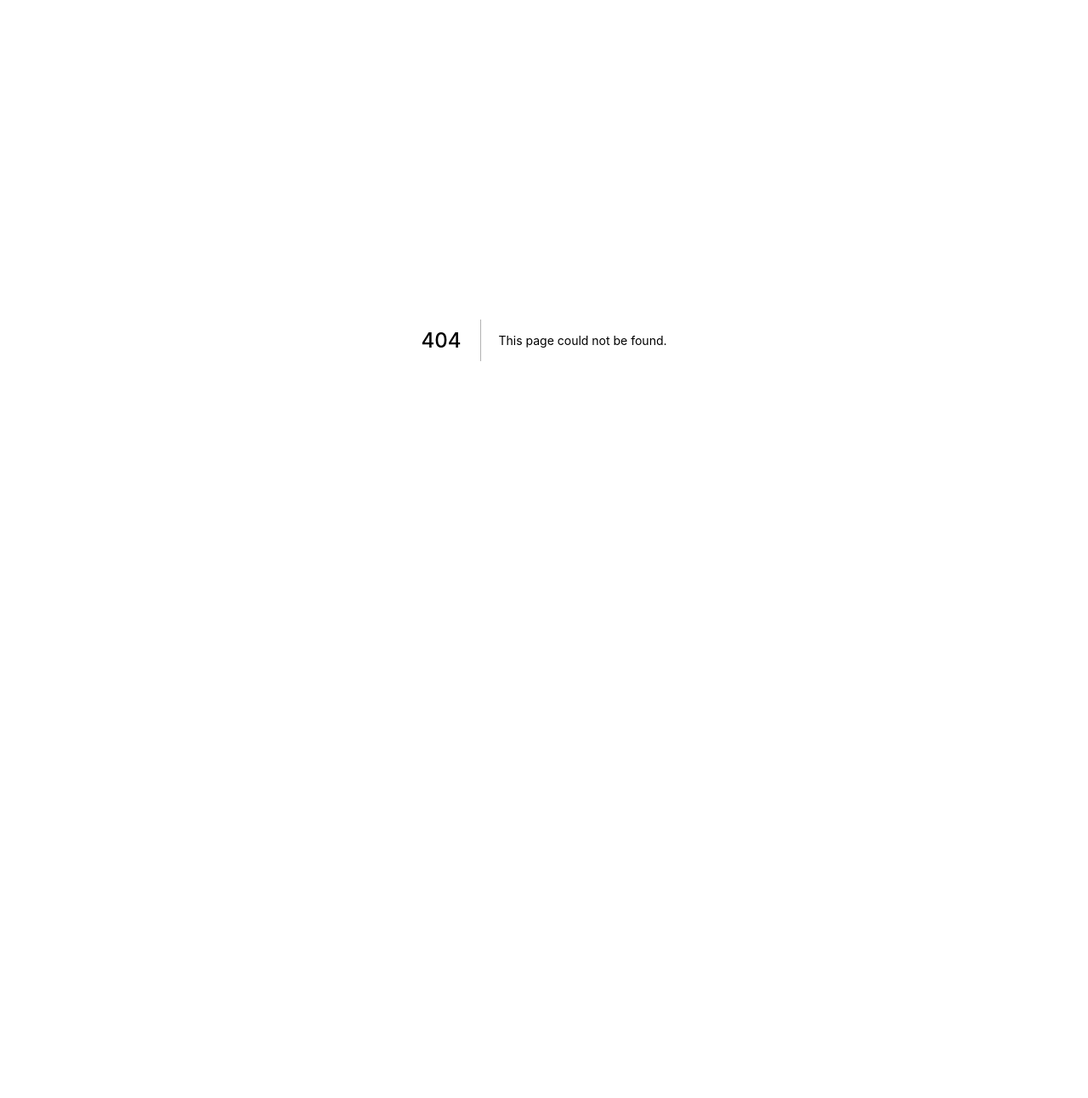
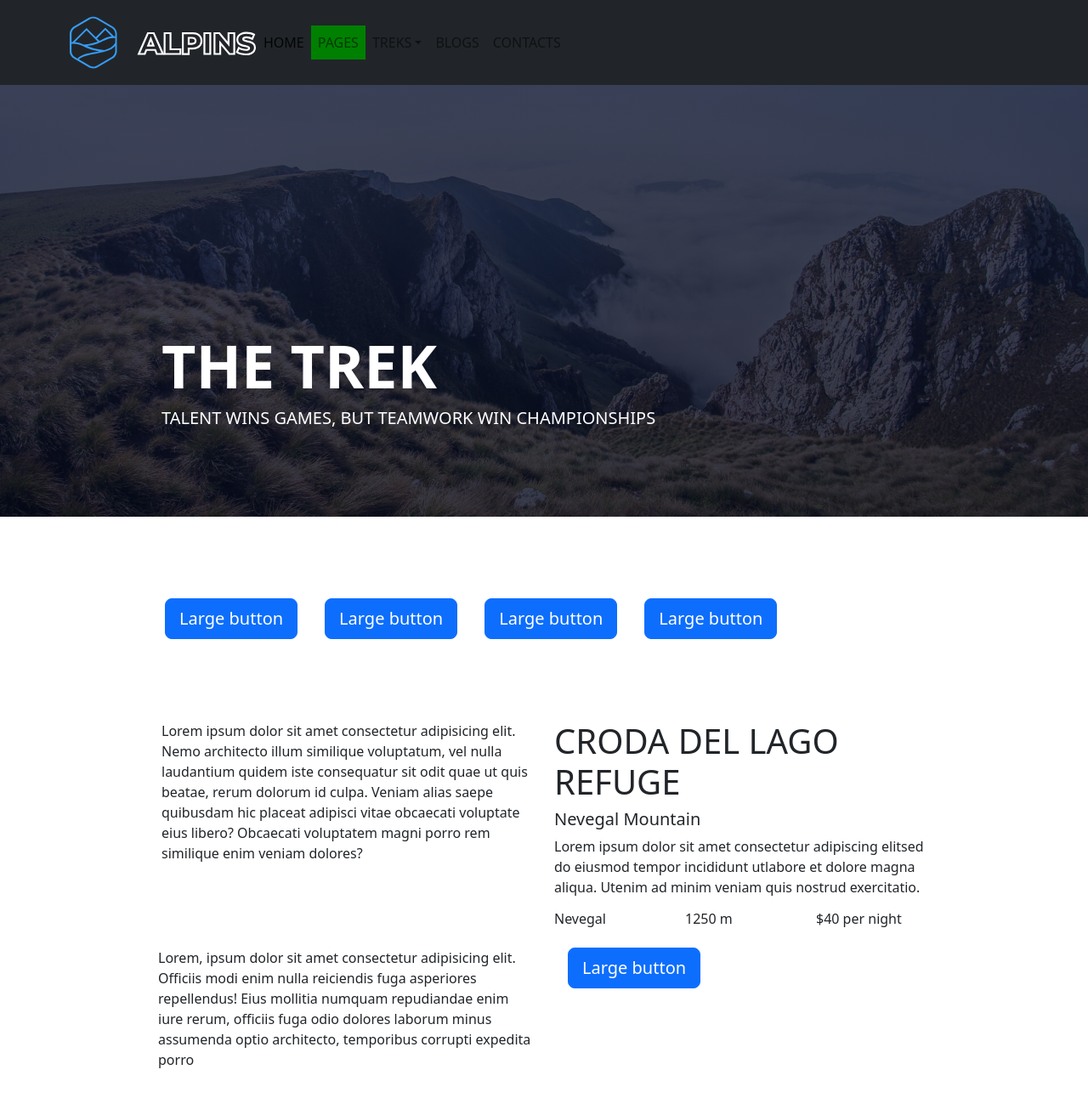
Before and after one commit to lokichaulagain/mern-travel, a Next.js app in the folder frontend/: page /shelter in a window 1280 px wide. Before the commit this address had no page. Shown: the top 1292 px of the page at 85% size. Before the commit the page ends 800 px from the top, so only its background shows below. Built offline with nearby package versions, Linux system fonts and the light colour scheme.

Commit message:
done for today

```diff
--- /dev/null
+++ b/frontend/src/components/shelter/ShelterCenterImage.tsx
@@ -0,0 +1,34 @@
+import React from "react";
+import styles from "../../styles/scss/shelter/ShelterCenterImage.module.scss";
+
+const ShelterCenterImage = () => {
+  return (
+    <div className="container py-5 px-5 ">
+      <div className="container px-5">
+        <div className="row py-5 my-5 px-4">
+          <div className="col">
+            <h6 className={`${styles.title}`}>Data</h6>
+            <h1 className={`${styles.title}`}>25 JAN</h1>
+          </div>
+
+          <div className="col">
+            <h6 className={`${styles.title}`}>Distance</h6>
+            <h1 className={`${styles.title}`}>8.5 KM</h1>
+          </div>
+
+          <div className="col">
+            <h6 className={`${styles.title}`}>Group size</h6>
+            <h1 className={`${styles.title}`}>10</h1>
+          </div>
+
+          <div className="col">
+            <h6 className={`${styles.title}`}>Duration</h6>
+            <h1 className={`${styles.title}`}>2 DAYS</h1>
+          </div>
+        </div>
+      </div>
+    </div>
+  );
+};
+
+export default ShelterCenterImage;
--- /dev/null
+++ b/frontend/src/components/shelter/ShelterSection3.tsx
@@ -0,0 +1,79 @@
+import React from "react";
+
+const ShelterSection3 = () => {
+  return (
+    <div>
+      {/* 4 button  */}
+      <div className="container px-4">
+        <div className="row p-5">
+          <div className="col p-5 gap-5">
+            <button type="button" className="btn btn-primary mx-3 btn-lg">
+              Large button
+            </button>
+
+            <button type="button" className="btn btn-primary mx-3 btn-lg">
+              Large button
+            </button>
+
+            <button type="button" className="btn btn-primary  mx-3 btn-lg">
+              Large button
+            </button>
+
+            <button type="button" className="btn btn-primary  mx-3 btn-lg">
+              Large button
+            </button>
+          </div>
+        </div>
+      </div>
+      {/* carousel row */}
+
+      <div className="container pb-5  mb-5 px-5">
+        <div className="container px-5">
+          <div className="row px-4">
+            <div className="col">
+              Lorem ipsum dolor sit amet consectetur adipisicing elit. Nemo
+              architecto illum similique voluptatum, vel nulla laudantium quidem
+              iste consequatur sit odit quae ut quis beatae, rerum dolorum id
+              culpa. Veniam alias saepe quibusdam hic placeat adipisci vitae
+              obcaecati voluptate eius libero? Obcaecati voluptatem magni porro
+              rem similique enim veniam dolores?
+            </div>
+
+            <div className="col">
+              <h1>CRODA DEL LAGO REFUGE</h1>
+              <h5>Nevegal Mountain</h5>
+              <p>
+                Lorem ipsum dolor sit amet consectetur adipiscing elitsed do
+                eiusmod tempor incididunt utlabore et dolore magna aliqua.
+                Utenim ad minim veniam quis nostrud exercitatio.
+              </p>
+              <div className="row">
+                <h6 className="col">Nevegal</h6>
+                <h6 className="col">1250 m</h6>
+                <h6 className="col">$40 per night</h6>
+              </div>
+            </div>
+          </div>
+          {/* multiCarousel and button row */}
+          <div className="row  my-3 mx-2">
+            <div className="col">
+              Lorem, ipsum dolor sit amet consectetur adipisicing elit. Officiis
+              modi enim nulla reiciendis fuga asperiores repellendus! Eius
+              mollitia numquam repudiandae enim iure rerum, officiis fuga odio
+              dolores laborum minus assumenda optio architecto, temporibus
+              corrupti expedita porro
+            </div>
+
+            <div className="col">
+              <button type="button" className="btn btn-primary  mx-3 btn-lg">
+                Large button
+              </button>
+            </div>
+          </div>
+        </div>
+      </div>
+    </div>
+  );
+};
+
+export default ShelterSection3;
--- /dev/null
+++ b/frontend/src/pages/shelter.tsx
@@ -0,0 +1,24 @@
+import Footer from "../components/Footer";
+import HeroComponent from "../components/HeroComponent";
+import Navbar from "../components/Navbar";
+import ShelterCenterImage from "../components/shelter/ShelterCenterImage";
+import ShelterSection3 from "../components/shelter/ShelterSection3";
+import ShelterAvailabilityForm from "../components/ShelterAvailabilityForm";
+import styles from "../styles/scss/shelter/Shelter.module.scss";
+
+export default function Shelter() {
+  return (
+    <div>
+      <Navbar />
+      <div className={`${styles.shelter}`}>
+        <HeroComponent />
+      </div>
+      <ShelterSection3 />
+      <ShelterAvailabilityForm />
+      <div className={`${styles.shelter}`}>
+        <ShelterCenterImage />
+      </div>
+      <Footer />
+    </div>
+  );
+}
--- /dev/null
+++ b/frontend/src/styles/scss/shelter/Shelter.module.scss
@@ -0,0 +1,8 @@
+.shelter {
+  background-image: linear-gradient(rgba(15, 23, 54, 0.7), rgba(4, 9, 30, 0.7)),
+    url("../../../../public/images/food.jpg");
+  width: 100%;
+  background-size: cover;
+  background-position: center;
+  background-attachment: fixed;
+}
--- /dev/null
+++ b/frontend/src/styles/scss/shelter/ShelterCenterImage.module.scss
@@ -0,0 +1,7 @@
+.title {
+  color: white;
+}
+
+.data {
+  color: white;
+}
```
Also changed, not shown: frontend/src/components/History/HistoryComponent1.tsx (added, +67 -0 lines), frontend/src/pages/history.tsx (added, +17 -0 lines), frontend/public/images/food.jpg (added).
